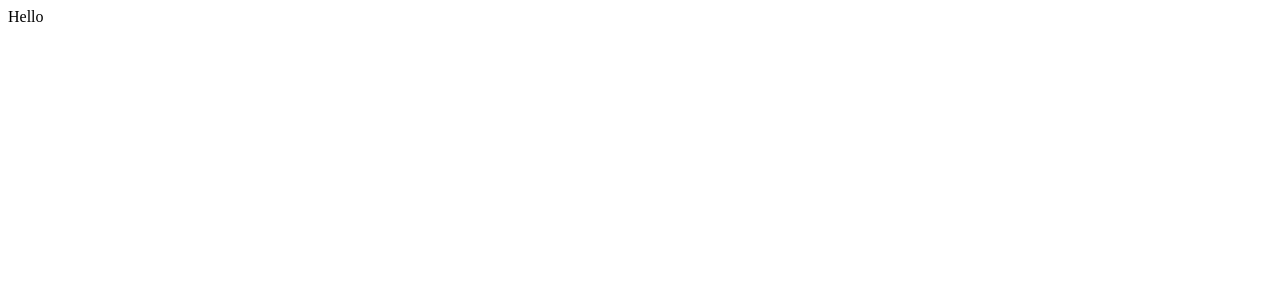
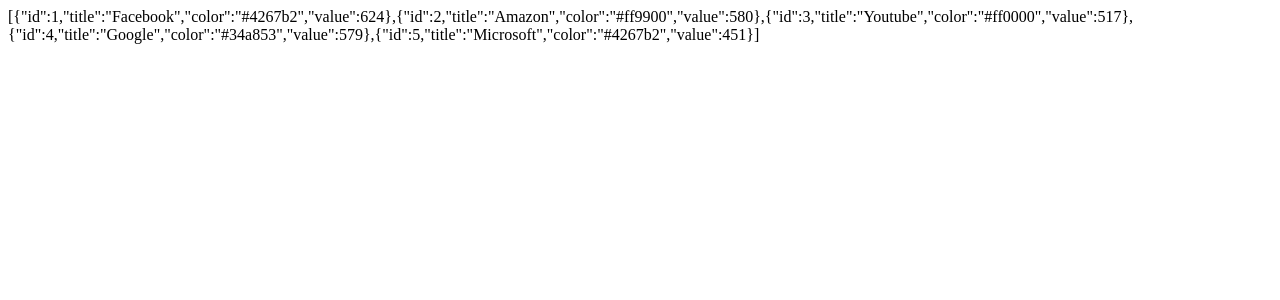
Before and after one commit to aideisayevaa/React-Projects, a React (Create React App) app in the folder graphs/: page / in a window 1280 px wide. Shown: the top 300 px of the page. Built offline with nearby package versions, Linux system fonts and the light colour scheme; the HTML template or start-up script is replaced by a standard one.

Commit message:
Graphs - deyerlerin her 0.5 saniyede deyismesi yazildi

```diff
--- a/graphs/src/App.js
+++ b/graphs/src/App.js
@@ -1,9 +1,73 @@
+import React, { useState, useEffect } from 'react';
 import './App.css';
 
+
 function App() {
+
+
+  const getRandomNumber = () => {
+    return Math.floor(Math.random() * 100)
+  }
+
+  const [barData, setBarData] = useState([
+    {
+      id: 1,
+      title: 'Facebook',
+      color: '#4267b2',
+      value: getRandomNumber()
+    },
+    {
+      id: 2,
+      title: 'Amazon',
+      color: '#ff9900',
+      value: getRandomNumber()
+    },
+    {
+      id: 3,
+      title: 'Youtube',
+      color: '#ff0000',
+      value: getRandomNumber()
+    },
+    {
+      id: 4,
+      title: 'Google',
+      color: '#34a853',
+      value: getRandomNumber()
+    },
+    {
+      id: 5,
+      title: 'Microsoft',
+      color: '#4267b2',
+      value: getRandomNumber()
+    }
+  ])
+
+
+  const setBarDataWithRandom = () => {
+    let data = [...barData] //barData arrayini ozune alir
+    data.forEach((item) => {  //foreach vasitesile bu aldigimiz arrayin icerisinde gezirik
+      item.value += getRandomNumber() /* en basda verilen value ile random deyerler hesablayib toplayiriq ve her defesinde qiymet getdikce artir */
+    })
+
+    setBarData(data) //bu onu gosterirki her defe data melumatlarini guncelleyek
+  }
+
+  /* Mueyyen vaxt erzinde datalarimiz deyisdiyine gore biz burada useEffect-den istifade edeceyik */
+
+  useEffect(() => {
+    let timer;
+
+    timer = setInterval(() => {
+      setBarDataWithRandom()
+    }, 500) /* her 500 milli saniyede bir value deyeri deyisir yeni setBarDataWithRandom funksiyasyi her 0.5 saniyede bir icra olunur*/
+  }, [])
+
+
+
+
   return (
     <div>
-      Hello
+      {JSON.stringify(barData)}{/*  - bu formada yazanda eyani sekilde her 0.5 saniyede deyerlerin nece deyisdiyini gormus oluruq*/}
     </div>
   );
 }
```
